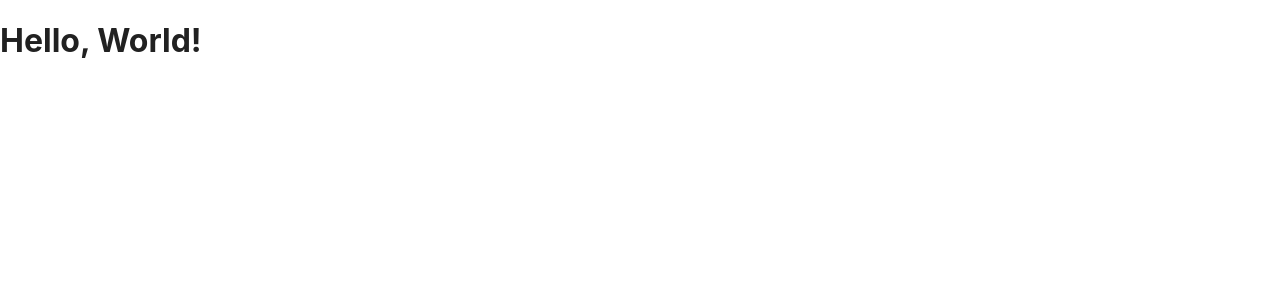
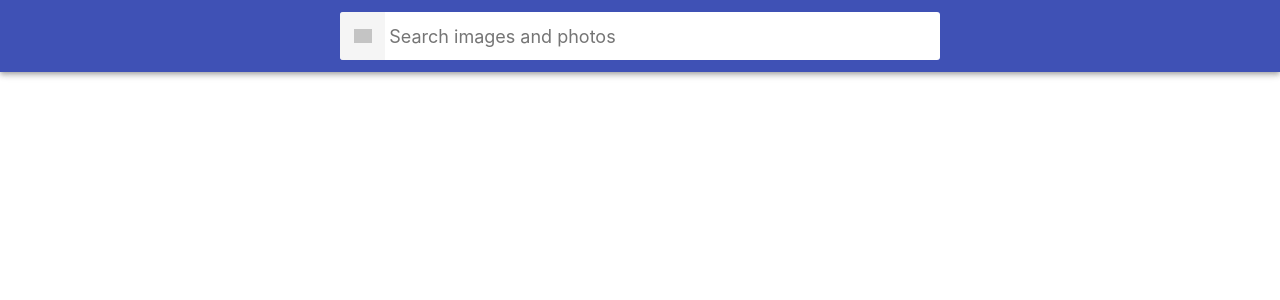
Before and after one commit to olehhapuk/goiteens-react-2020, a React (Create React App) app: page / in a window 1280 px wide. Shown: the top 300 px of the page. Built offline with nearby package versions, Linux system fonts and the light colour scheme; grey boxes are pictures that could not be loaded.

Commit message:
Created required components and now user can search for images

```diff
--- a/package.json
+++ b/package.json
@@ -6,8 +6,10 @@
     "@testing-library/jest-dom": "^5.11.6",
     "@testing-library/react": "^11.2.2",
     "@testing-library/user-event": "^12.2.2",
+    "axios": "^0.21.0",
     "react": "^17.0.1",
     "react-dom": "^17.0.1",
+    "react-loader-spinner": "^3.1.14",
     "react-scripts": "4.0.1",
     "web-vitals": "^0.2.4"
   },
--- /dev/null
+++ b/src/components/App.js
@@ -0,0 +1,54 @@
+import { Component } from 'react';
+
+import { fetchImagesByQuery } from '../services/galleryApi';
+
+import Searchbar from './Searchbar';
+import Loader from './Loader';
+import ImageGallery from './ImageGallery';
+
+export default class App extends Component {
+  state = {
+    images: [],
+    query: '',
+    loading: false,
+    error: null,
+  };
+
+  fetchImages = () => {
+    this.setState({ loading: true, error: null });
+
+    fetchImagesByQuery(this.state.query, 1)
+      .then((res) =>
+        this.setState({
+          images: res,
+        })
+      )
+      .catch((error) => this.setState({ error }))
+      .finally(() => this.setState({ loading: false }));
+  };
+
+  handleSearch = (searchQuery) => {
+    this.setState(
+      {
+        query: searchQuery,
+      },
+      this.fetchImages
+    );
+  };
+
+  render() {
+    const { images, loading, error } = this.state;
+
+    return (
+      <div className="App">
+        <Searchbar onSearch={this.handleSearch} />
+
+        {error && <h3>Error</h3>}
+
+        {loading && <Loader />}
+
+        <ImageGallery images={images} />
+      </div>
+    );
+  }
+}
--- /dev/null
+++ b/src/components/ImageGallery.js
@@ -0,0 +1,23 @@
+import PropTypes from 'prop-types';
+
+import ImageGalleryItem from './ImageGalleryItem';
+
+function ImageGallery({ images }) {
+  return (
+    <ul className="ImageGallery">
+      {images.map((image) => (
+        <ImageGalleryItem
+          key={image.id}
+          imageUrl={image.webformatURL}
+          largeImgUrl={image.largeImageURL}
+        />
+      ))}
+    </ul>
+  );
+}
+
+ImageGallery.propTypes = {
+  images: PropTypes.array.isRequired,
+};
+
+export default ImageGallery;
--- /dev/null
+++ b/src/components/ImageGalleryItem.js
@@ -0,0 +1,16 @@
+import PropTypes from 'prop-types';
+
+function ImageGalleryItem({ imageUrl, largeImgUrl }) {
+  return (
+    <li className="ImageGalleryItem">
+      <img src={imageUrl} alt="" className="ImageGalleryItem-image" />
+    </li>
+  );
+}
+
+ImageGalleryItem.propTypes = {
+  imageUrl: PropTypes.string.isRequired,
+  largeImgUrl: PropTypes.string.isRequired,
+};
+
+export default ImageGalleryItem;
--- /dev/null
+++ b/src/components/Loader.js
@@ -0,0 +1,5 @@
+import Spinner from 'react-loader-spinner';
+
+export default function Loader() {
+  return <Spinner type="Puff" />;
+}
--- /dev/null
+++ b/src/components/Searchbar.js
@@ -0,0 +1,43 @@
+import { Component } from 'react';
+
+export default class Searchbar extends Component {
+  state = {
+    searchQuery: '',
+  };
+
+  handleChangeSearchQuery = (e) => {
+    this.setState({
+      searchQuery: e.target.value,
+    });
+  };
+
+  handleSubmit = (e) => {
+    e.preventDefault();
+
+    this.props.onSearch(this.state.searchQuery);
+  };
+
+  render() {
+    const { searchQuery } = this.state;
+
+    return (
+      <header className="Searchbar">
+        <form className="SearchForm" onSubmit={this.handleSubmit}>
+          <button type="submit" className="SearchForm-button">
+            <span className="SearchForm-button-label">Search</span>
+          </button>
+
+          <input
+            className="SearchForm-input"
+            type="text"
+            autoComplete="off"
+            autoFocus
+            placeholder="Search images and photos"
+            value={searchQuery}
+            onChange={this.handleChangeSearchQuery}
+          />
+        </form>
+      </header>
+    );
+  }
+}
--- a/src/index.js
+++ b/src/index.js
@@ -3,4 +3,6 @@ import ReactDOM from 'react-dom';
 
 import './index.css';
 
-ReactDOM.render(<h1>Hello, World!</h1>, document.getElementById('root'));
+import App from './components/App';
+
+ReactDOM.render(<App />, document.getElementById('root'));
--- /dev/null
+++ b/src/services/galleryApi.js
@@ -0,0 +1,11 @@
+import axios from 'axios';
+
+const key = '18873751-8e18f299cbfc24db3206257a6';
+
+export function fetchImagesByQuery(query, page = 1) {
+  return axios
+    .get(
+      `https://pixabay.com/api/?q=${query}&page=${page}&key=${key}&image_type=photo&orientation=horizontal&per_page=12`
+    )
+    .then((res) => res.data.hits);
+}
```
Also changed, not shown: src/components/Button.js (added, +15 -0 lines), src/components/Modal.js (added, +16 -0 lines), 2 other files (tests, documents, lock files or other folders).
